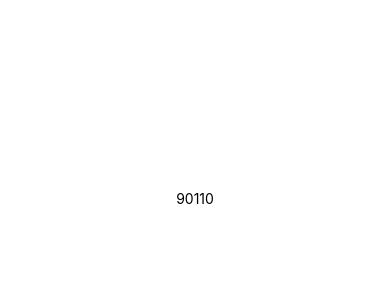
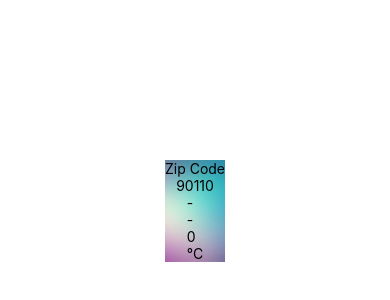
Before and after one commit to demonsjostle/Lab3SA04-6010110044, a React Native app in the folder wt-app/: screen / in a window 390 px wide. Shown: the part 224-524 px from the top of the page. Built offline with nearby package versions, Linux system fonts and the light colour scheme.

Commit message:
Components and Image Background

```diff
--- a/wt-app/App.js
+++ b/wt-app/App.js
@@ -1,7 +1,8 @@
 import { StatusBar } from 'expo-status-bar';
 import React from 'react';
-import { StyleSheet, View } from 'react-native';
+import { StyleSheet, Text, View } from 'react-native';
 import Weather from './components/Weather';
+
 export default function App() {
 
     return (
@@ -13,6 +14,7 @@
 }
 const styles = StyleSheet.create({
     container: {
+        paddingTop: 25,
         flex: 1,
         backgroundColor: '#fff',
         alignItems: 'center',
--- /dev/null
+++ b/wt-app/components/Forecast.js
@@ -0,0 +1,16 @@
+import React from 'react'
+import { View, Text } from 'react-native'
+
+
+export default function Forecast(props) {
+    return (
+        <View >
+            <Text>{props.main}</Text>
+            <Text>{props.description}</Text>
+            <View>
+                <Text>{props.temp}</Text>
+                <Text>°C</Text>
+            </View>
+        </View >
+    );
+}
--- a/wt-app/components/Weather.js
+++ b/wt-app/components/Weather.js
@@ -1,7 +1,28 @@
-import React from 'react'
-import { Text } from 'react-native'
+import React, { useState } from 'react'
+import { Text, View, ImageBackground, StyleSheet } from 'react-native'
+import Forecast from './Forecast'
 export default function Weather(props) {
+    const [forecastInfo, setForecastInfo] = useState({
+        main: '-',
+        description: '-',
+        temp: 0
+    })
     return (
-        <Text>{props.zipCode}</Text>
+        <View>
+            <ImageBackground source={require('../bg.jpeg')} style={styles.backdrop}>
+                <Text>Zip Code</Text>
+                <Text>{props.zipCode}</Text>
+                <Forecast {...forecastInfo} />
+            </ImageBackground>
+        </View>
     );
 }
+
+
+const styles = StyleSheet.create({
+    backdrop: {
+        alignItems: 'center',
+        width: '100%',
+        height: '100%'
+    },
+});
```
Also changed, not shown: wt-app/bg.jpeg (added).
